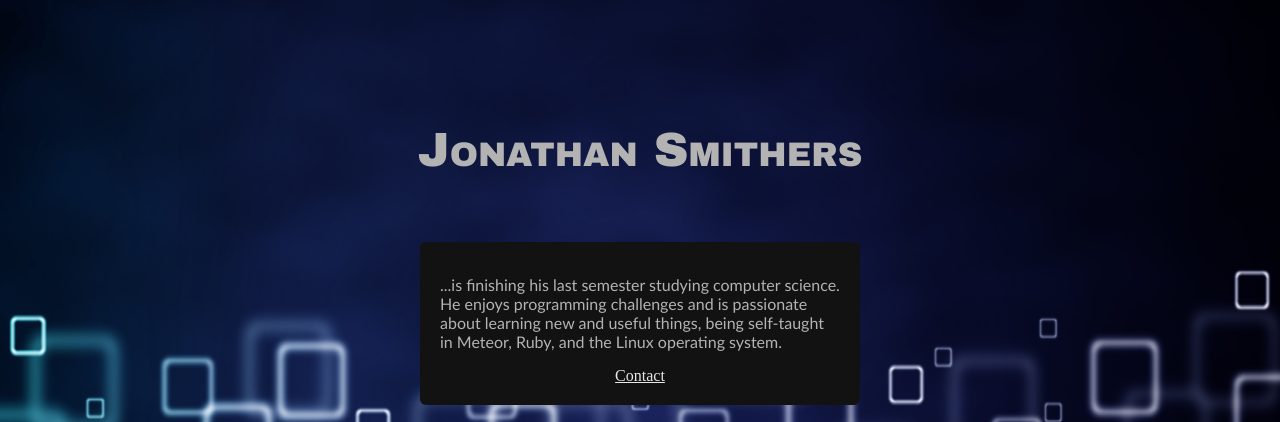
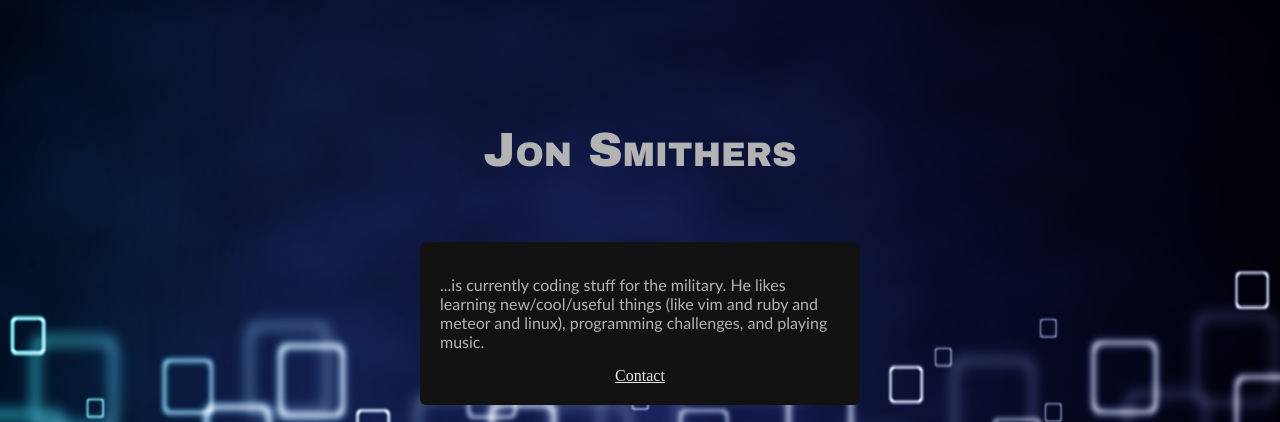
Before and after one commit to jonS90/jonsmithers.me, a plain HTML site: page public/index.html in a window 1280 px wide. Shown: the top 422 px of the page. Drawn offline with nearby package versions, Linux system fonts and the light colour scheme; a script that the page names is missing.

Commit message:
Edited text. Updated squaresend

```diff
--- a/public/index.html
+++ b/public/index.html
@@ -12,13 +12,13 @@
 	</div>
 	<div id="maincontent">
 	<br>
-	<h1 class="name" style="opacity:1;">Jonathan Smithers</h1>
+	<h1 class="name" style="opacity:1;">Jon Smithers</h1>
 	<br>
 	<div class="text rounded-corners" >
 		<p>
-			...is finishing his last semester studying computer science. He enjoys programming challenges and is passionate about learning new and useful things, being self-taught in Meteor, Ruby, and the Linux operating system.
+			...is currently coding stuff for the military. He likes learning new/cool/useful things (like vim and ruby and meteor and linux), programming challenges, and playing music.
 		</p>
-		<center><a href="mailto:c5epszg">Contact</a></center>
+		<center><a href="mailto:3wrvt98b">Contact</a></center>
 		<!-- note that Squaresend does not work on local files -->
 	</div>
 	<div class="contentbox rounded-corners">
```
